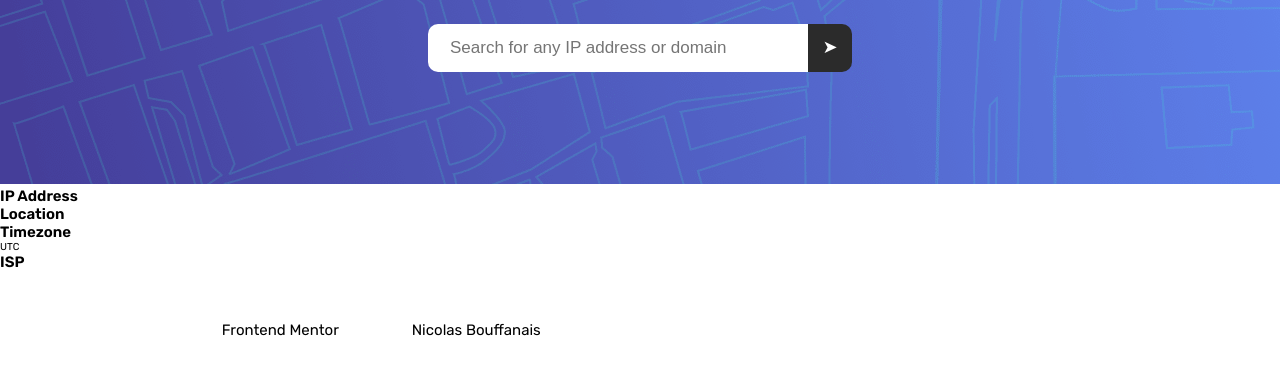
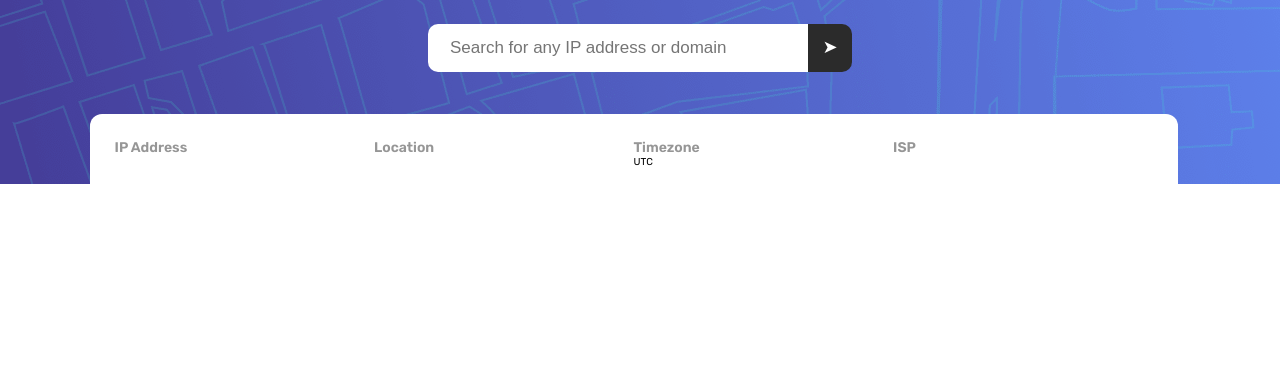
Before and after one commit to N-Ignacio-Bouffanais/ip-address-tracker, a website: page index.html in a window 1280 px wide. Shown: the part 66-440 px from the top of the page. Drawn offline with Linux system fonts and the light colour scheme.

Commit message:
both components search and content are ready, I have to do the map now

```diff
--- a/index.html
+++ b/index.html
@@ -19,6 +19,7 @@
 </head>
 <body>
   <main>
+    <section>
       <div class="container">
         <img src="./images/pattern-bg.png" alt="pattern background">
         <div class="title">
@@ -32,10 +33,14 @@
       <div class="content-tracker">
         <h2>IP Address</h2>
         <h2>Location</h2>
+        <div class="time-zone">
           <h2>Timezone</h2>
           <p>UTC <span></span></p>
+        </div>
         <h2>ISP</h2>
       </div>
+    </section>
+
   </main>
   <footer>
     <div class="attribution">
--- a/styles.scss
+++ b/styles.scss
@@ -57,6 +57,23 @@ main{
       border-radius: 0 1rem 1rem 0;
     }
   }
+  .content-tracker{
+    background-color: white;
+    width: 85vw;
+    min-height: 14rem;
+    border-radius: 1.2rem;
+    margin: 0 auto;
+    display: grid;
+    grid-template-columns: 1fr 1fr 1fr 1fr;
+    padding: 2.5rem;
+    position: absolute;
+    top: 18rem;
+    left: 7vw;
+    h2{
+      font-size: 1.4rem;
+      color: $Dark-Gray;
+    }
+  }
 }
 
 footer .attribution {
```
Also changed, not shown: main.css, 1 other file. Lines whose indentation alone changed are shown as unchanged.
